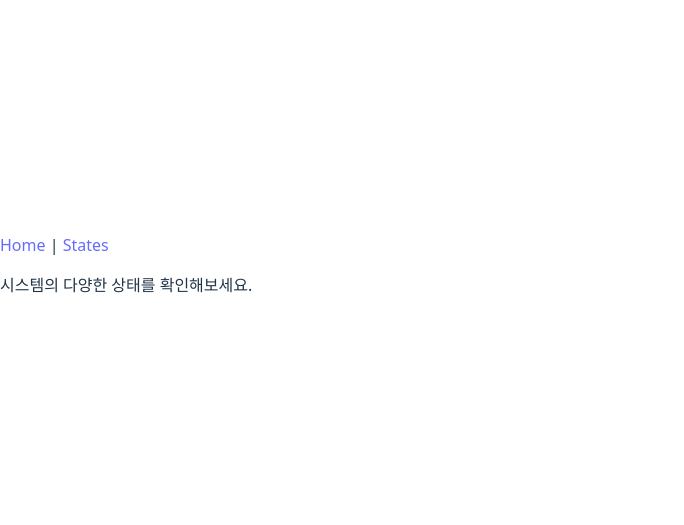
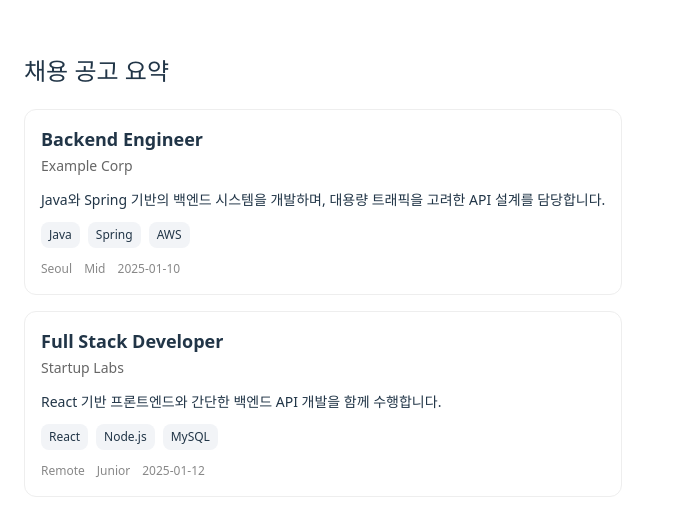
Before and after one commit to exjuu/state-lab-frontend, a React app: page / in a window 1280 px wide. Shown: the part 127-652 px from the top of the page, without its empty margins (0-684 px from the left). Built offline with nearby package versions, Linux system fonts and the light colour scheme; the HTML template or start-up script is replaced by a standard one.

Commit message:
feat: 채용 공고 서비스 라우트 구조 초기 설정

```diff
--- a/src/App.jsx
+++ b/src/App.jsx
@@ -1,17 +1,15 @@
-import { BrowserRouter, Routes, Route, Link } from 'react-router-dom';
-import Home from './pages/Home';
-import States from './pages/States';
+import { BrowserRouter, Routes, Route } from "react-router-dom";
+import JobListPage from "./pages/JobListPage";
+import JobDetailPage from "./pages/JobDetailPage";
+import AboutPage from "./pages/AboutPage";
 
 export default function App() {
   return (
     <BrowserRouter>
-      <nav>
-        <Link to="/">Home</Link> | <Link to="/states">States</Link>
-      </nav>
-
       <Routes>
-        <Route path="/" element={<Home />} />
-        <Route path="/states" element={<States />} />
+        <Route path="/" element={<JobListPage />} />
+        <Route path="/jobs/:id" element={<JobDetailPage />} />
+        <Route path="/about" element={<AboutPage />} />
       </Routes>
     </BrowserRouter>
   );
--- /dev/null
+++ b/src/pages/AboutPage.jsx
@@ -0,0 +1,11 @@
+export default function AboutPage() {
+  return (
+    <div style={{ padding: 24 }}>
+      <h2>서비스 소개</h2>
+      <p>
+        외부 채용 공고를 수집하고, 기술 스택과 주요 요구사항을
+        요약해서 보여주는 서비스입니다.
+      </p>
+    </div>
+  );
+}
--- /dev/null
+++ b/src/pages/JobDetailPage.jsx
@@ -0,0 +1,13 @@
+import { useParams } from "react-router-dom";
+
+export default function JobDetailPage() {
+  const { id } = useParams();
+
+  return (
+    <div style={{ padding: 24 }}>
+      <h2>채용 공고 상세</h2>
+      <p>공고 ID: {id}</p>
+      <p>상세 페이지는 추후 구현 예정입니다.</p>
+    </div>
+  );
+}
--- a/src/pages/JobListPage.jsx
+++ b/src/pages/JobListPage.jsx
@@ -2,16 +2,27 @@ import JobCard from "../components/JobCard";
 import { jobPostingsMock } from "../mocks/jopPostings";
 
 export default function JobListPage() {
+  const isLoading = false;
+  const jobs = jobPostingsMock;
+
+  if (isLoading) {
+    return <p style={styles.state}>채용 공고를 불러오는 중이에요...</p>;
+  }
+
+  if (jobs.length === 0) {
+    return <p style={styles.state}>아직 수집된 채용 공고가 없어요.</p>;
+  }
+
   return (
     <div style={styles.container}>
       <h2>채용 공고 요약</h2>
-
-      {jobPostingsMock.map((job) => (
+      {jobs.map((job) => (
         <JobCard key={job.id} job={job} />
       ))}
     </div>
   );
 }
+
 
 const styles = {
   container: {
@@ -19,4 +30,11 @@ const styles = {
     margin: "0 auto",
     padding: 24,
   },
+  state: {
+    maxWidth: 720,
+    margin: "100px auto",
+    textAlign: "center",
+    color: "#666",
+    fontSize: 14,
+  },
 };
```
